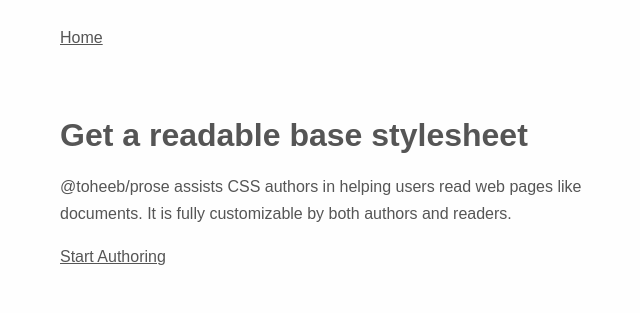
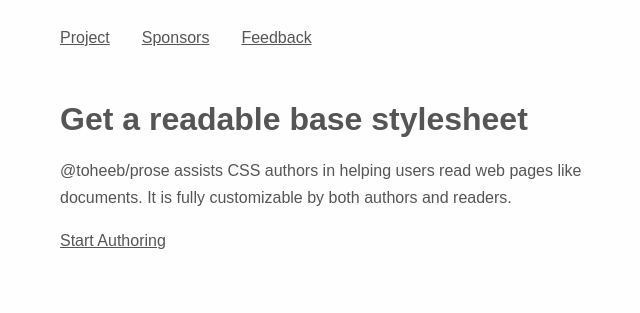
Before and after one commit to Toheeb/www.toheeb.com, an Eleventy site: page src/en/prose.md in a window 1280 px wide. Shown: the whole page, without its empty margins (292-932 px from the left). Built offline with nearby package versions, Linux system fonts and the light colour scheme; Eleventy itself is replaced by a stand-in of ours; files that its build step writes are made by us from their sources.

Commit message:
add items to site nav

```diff
--- a/src/_includes/page.html
+++ b/src/_includes/page.html
@@ -31,7 +31,7 @@
 
       h1 {
         font-size: 2em;
-        margin: 2em 0 .5em;
+        margin: 1.5em 0 .5em;
         line-height: 1.3;
       }
 
@@ -56,6 +56,11 @@
 
       a {
         color: inherit;
+      }
+
+      .site-nav {
+        display: flex;
+        gap: 2em;
       }
 
     </style>
--- a/src/_includes/site-nav.html
+++ b/src/_includes/site-nav.html
@@ -1,15 +1,5 @@
 <nav class="site-nav">
-  <a href="/en/">Home</a>
-  <!-- <h1>TO</h1>
-
-  <p class="sr-only">Building the future of a self-sufficient web</p>
-
-  <p class="site-nav__links">
-    {% for anchor in site.menu %} {% if page.url === anchor.url %} {% set
-    hrefValue = "#" %} {% set isCurrentPage = 'aria-current=page' %} {% else %}
-    {% set hrefValue = anchor.url %} {% set isCurrentPage = '' %} {% endif %}
-
-    <a href="{{ hrefValue }}" {{isCurrentPage}}> {{- anchor.label -}} </a>
-    {% endfor %}
-  </p> -->
+  <a href="/en/">Project</a>
+  <a href="/en/sponsors">Sponsors</a>
+  <a href="https://tally.so/r/nrvkEl">Feedback</a>
 </nav>
```
